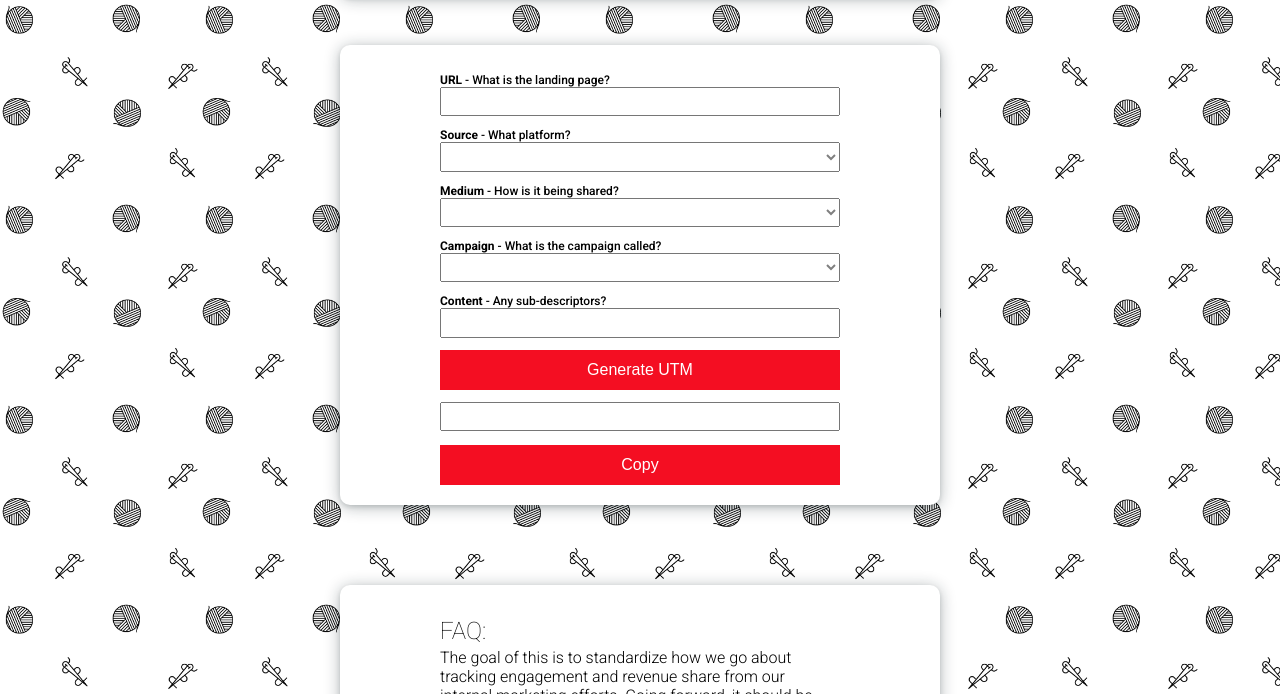
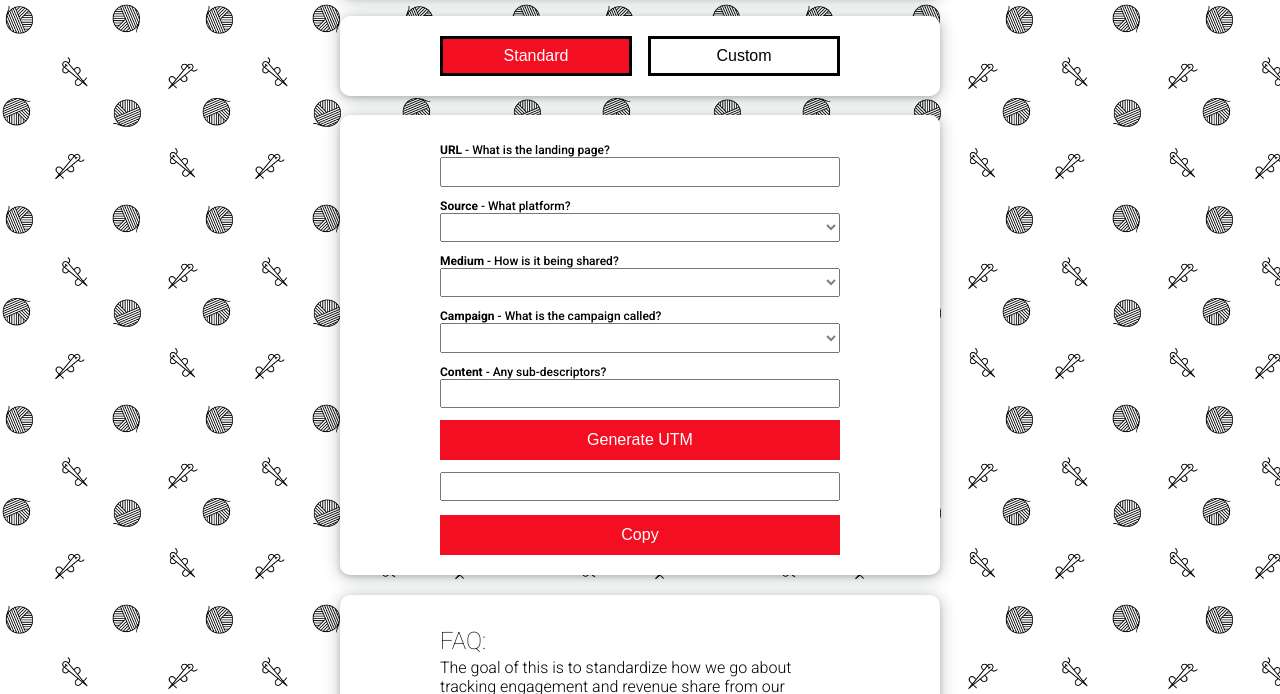
Before and after one commit to MDeanLindsay/UTM-Builder, a website built with Parcel: page index.html in a window 1280 px wide. Shown: the part 106-800 px from the top of the page. Built offline with nearby package versions, Linux system fonts and the light colour scheme.

Commit message:
buttons!

```diff
--- a/index.html
+++ b/index.html
@@ -10,10 +10,16 @@
         <link rel="icon" type="image/x-icon" href="favicon.ico">
     </head>
     <body>
-
       <div class="header" >
         <img src="logo.png" alt="crafts group logo" style="width:160px">
-
+      </div>
+      <div class = "container">
+        <div class="page">
+          <button id = "button1" onclick="window.location.href='https://craftsutms.com/';" type = "button">Standard</button>
+        </div>
+        <div class="page">
+          <button id = "button2" onclick="window.location.href='https://craftsutms.com/custom.html';" type = "button">Custom </button>
+        </div>
       </div>
       <div class = "container">
         <div class = "container-inputs">
@@ -77,6 +83,7 @@
           <br>
           <input id="content-input" type="text" value="" required>
         </div>
+
         <div class="input">
           <button onclick="myFunction()" type = "button"> Generate UTM </button>
         </div>
--- a/style.css
+++ b/style.css
@@ -16,7 +16,7 @@ body {
   flex-direction: column;
   justify-content: center;
   align-items: center;
-  gap: 3rem;
+  gap: 1.2rem;
 }
 
 .header {
@@ -44,7 +44,6 @@ body {
   align-items: center;
   border-radius: 10px;
   width: 600px;
-  margin-bottom: 2rem;
   background-color: white ;
   box-shadow: rgba(14, 30, 37, 0.12) 0px 2px 4px 0px, rgba(14, 30, 37, 0.32) 0px 2px 16px 0px;
 }
@@ -54,6 +53,41 @@ body {
   flex-direction: column;
   padding-top: 1rem;
   padding-bottom: 1.25rem;
+}
+
+.page {
+  padding-top: 0.75rem;
+  padding-bottom: 0.75rem;
+  font-family: 'Roboto', sans-serif;
+  color: #000000;
+  font-size: 12px;
+}
+
+.page button {
+  background-color: #f40e22;
+  border-style: solid;
+  width: 12em;
+  height: 2.5em;
+  border: none;
+  text-align: center;
+  display: center;
+  font-size: 16px;
+  cursor: pointer;
+  margin: 0.5rem;
+}
+
+.page #button1 {
+  border-style: solid;
+  border-color: black;
+  background-color: #f40e22;
+  color: white;
+}
+
+.page #button2 {
+  border-style: solid;
+  border-color: black;
+  background-color: white;
+  color: black;
 }
 
 .input {
```
Also changed, not shown: custom.html (+8 -1 lines).
